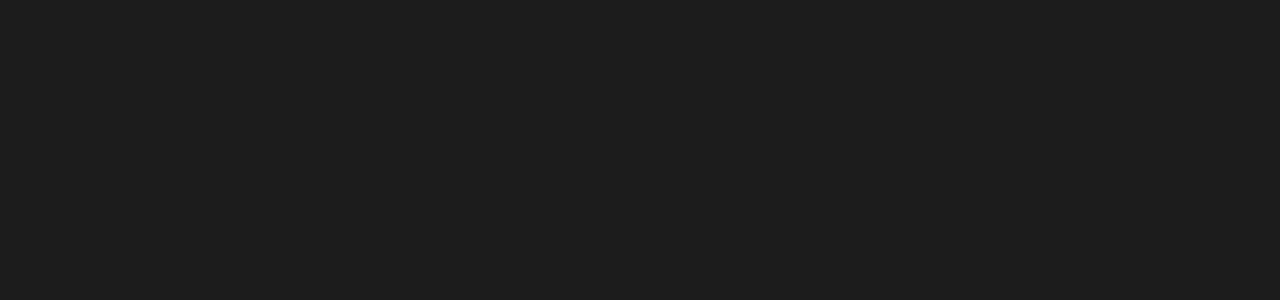
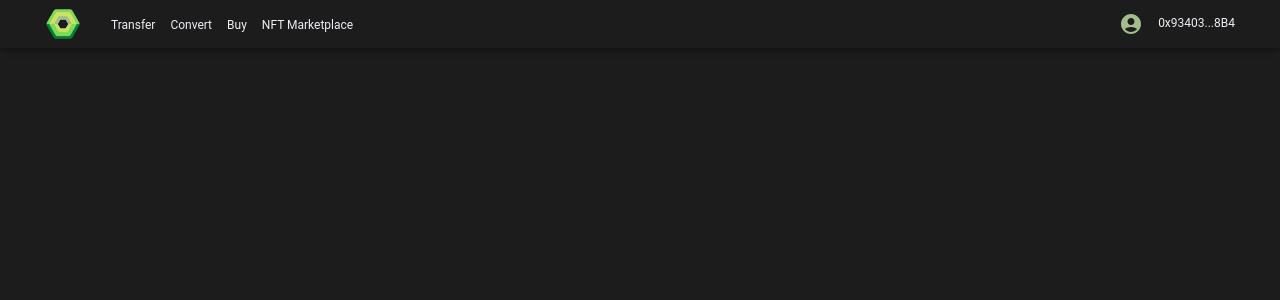
Before and after one commit to nyxfor13days/ctcoin-portal, a React (Create React App) app: page /dashboard in a window 1280 px wide. Before the commit this address had no page. Shown: the top 300 px of the page. Built offline with nearby package versions, Linux system fonts and the light colour scheme.

Commit message:
created dahsboard header

```diff
--- a/src/App.js
+++ b/src/App.js
@@ -1,9 +1,10 @@
+import React from 'react';
 import { CssBaseline, ThemeProvider } from '@mui/material';
-import React from 'react';
 import { BrowserRouter, Route, Routes } from 'react-router-dom';
 import { theme } from './theme';
 
 import Home from './pages/Home';
+import Dashboard from './pages/Dashboard';
 
 const App = () => {
 	return (
@@ -12,6 +13,14 @@ const App = () => {
 				<CssBaseline />
 				<Routes>
 					<Route path='/' element={<Home />} />
+					<Route path='/dashboard' element={<Dashboard />} />
+					<Route path='/transfer' element={<div>transfer</div>} />
+					<Route path='/convert' element={<div>convert</div>} />
+					<Route path='/buy' element={<div>buy</div>} />
+					<Route
+						path='/nft-marketplace'
+						element={<div>nft-marketplace</div>}
+					/>
 				</Routes>
 			</ThemeProvider>
 		</BrowserRouter>
--- /dev/null
+++ b/src/components/Header.js
@@ -0,0 +1,167 @@
+import React, { useState } from 'react';
+import styled from 'styled-components';
+import {
+	AppBar,
+	Toolbar,
+	Grid,
+	Stack,
+	IconButton,
+	Typography,
+	Menu,
+	MenuItem,
+	ListItemIcon,
+	ListItemText,
+	Divider,
+} from '@mui/material';
+import {
+	AccountCircleRounded,
+	AccountBalanceWalletRounded,
+	LogoutRounded,
+	CellTowerRounded,
+} from '@mui/icons-material';
+import { Link } from 'react-router-dom';
+
+const Header = () => {
+	const [anchorEl, setAnchorEl] = useState(null);
+	const open = Boolean(anchorEl);
+	const handleClick = (event) => {
+		setAnchorEl(event.currentTarget);
+	};
+	const handleClose = () => {
+		setAnchorEl(null);
+	};
+
+	return (
+		<AppBar position='fixed' color='transparent'>
+			<Toolbar variant='dense'>
+				<Grid
+					container
+					direction='row'
+					justifyContent='space-between'
+					alignItems='center'>
+					<Grid item xs={6}>
+						<Stack
+							direction='row'
+							justifyContent='flex-start'
+							alignItems='center'
+							spacing={2}>
+							<Logo
+								alt='Logo'
+								src={
+									process.env.PUBLIC_URL +
+									'/assets/images/logo.png'
+								}
+							/>
+
+							<Stack direction='row' spacing={1}>
+								<Link to='/dashboard'>
+									<Typography variant='caption'>
+										Transfer
+									</Typography>
+								</Link>
+
+								<Link to='/dashboard'>
+									<Typography variant='caption'>
+										Convert
+									</Typography>
+								</Link>
+
+								<Link to='/dashboard'>
+									<Typography variant='caption'>
+										Buy
+									</Typography>
+								</Link>
+
+								<Link to='/dashboard'>
+									<Typography variant='caption'>
+										NFT Marketplace
+									</Typography>
+								</Link>
+							</Stack>
+						</Stack>
+					</Grid>
+
+					<Grid item xs={6}>
+						<Stack
+							direction='row'
+							justifyContent='flex-end'
+							alignItems='center'
+							spacing={0.5}>
+							<IconButton
+								id='menu-button'
+								aria-controls={open ? 'basic-menu' : undefined}
+								aria-haspopup='true'
+								aria-expanded={open ? 'true' : undefined}
+								onClick={handleClick}>
+								<AccountCircleRounded color='primary' />
+							</IconButton>
+
+							<Typography variant='caption'>
+								0x93403...8B4
+							</Typography>
+
+							<Menu
+								id='basic-menu'
+								anchorEl={anchorEl}
+								open={open}
+								onClose={handleClose}>
+								<MenuItem onClick={handleClose}>
+									<ListItemIcon>
+										<AccountBalanceWalletRounded
+											color='primary'
+											fontSize='small'
+										/>
+									</ListItemIcon>
+									<ListItemText></ListItemText>
+									<Typography
+										variant='caption'
+										color='disabled'>
+										0.0 ETH
+									</Typography>
+								</MenuItem>
+
+								<MenuItem onClick={handleClose}>
+									<ListItemIcon>
+										<CellTowerRounded
+											color='primary'
+											fontSize='small'
+										/>
+									</ListItemIcon>
+									<ListItemText></ListItemText>
+									<Typography
+										variant='caption'
+										color='disabled'>
+										Rinkeby Network
+									</Typography>
+								</MenuItem>
+
+								<Divider />
+
+								<MenuItem onClick={handleClose}>
+									<ListItemIcon>
+										<LogoutRounded
+											color='warning'
+											fontSize='small'
+										/>
+									</ListItemIcon>
+									<ListItemText></ListItemText>
+									<Typography
+										variant='caption'
+										color='disabled'>
+										Logout
+									</Typography>
+								</MenuItem>
+							</Menu>
+						</Stack>
+					</Grid>
+				</Grid>
+			</Toolbar>
+		</AppBar>
+	);
+};
+
+export default Header;
+
+const Logo = styled.img`
+	width: 36px;
+`;
--- a/src/index.css
+++ b/src/index.css
@@ -7,3 +7,13 @@
 	outline: 0;
 	box-sizing: border-box;
 }
+
+a {
+	color: inherit;
+	text-decoration: none;
+	transition: all ease-in-out 300ms;
+}
+
+a:hover {
+	color: limegreen;
+}
--- /dev/null
+++ b/src/pages/Dashboard.js
@@ -0,0 +1,15 @@
+import React from 'react';
+import { Fade, Container } from '@mui/material';
+import Header from '../components/Header';
+
+const Dashboard = () => {
+	return (
+		<Fade in>
+			<Container maxWidth='lg'>
+				<Header />
+			</Container>
+		</Fade>
+	);
+};
+
+export default Dashboard;
--- a/src/pages/Home.js
+++ b/src/pages/Home.js
@@ -1,4 +1,6 @@
 import React from 'react';
+import { useNavigate } from 'react-router-dom';
+import styled from 'styled-components';
 import {
 	Fade,
 	Container,
@@ -11,9 +13,9 @@ import {
 	useMediaQuery,
 	useTheme,
 } from '@mui/material';
-import styled from 'styled-components';
 
 const Home = () => {
+	let navigate = useNavigate();
 	return (
 		<Container maxWidth='md'>
 			<Fade in>
@@ -39,6 +41,9 @@ const Home = () => {
 								alignItems='center'
 								spacing={1}>
 								<Grid item>
+									<Stack
+										justifyContent='center'
+										alignItems='center'>
 										<Logo
 											alt='Logo'
 											src={
@@ -46,6 +51,7 @@ const Home = () => {
 												'/assets/images/logo.png'
 											}
 										/>
+									</Stack>
 								</Grid>
 								<Grid item>
 									<Typography
@@ -90,8 +96,11 @@ const Home = () => {
 											: '300px',
 									}}>
 									<Button
-										variant='outlined'
+										variant='contained'
 										size='small'
+										onClick={() => {
+											navigate('/dashboard');
+										}}
 										startIcon={
 											<WalletIcon
 												alt='metamask connect wallet'
@@ -104,7 +113,7 @@ const Home = () => {
 										Connect To Metamask
 									</Button>
 									<Button
-										variant='outlined'
+										variant='contained'
 										size='small'
 										startIcon={
 											<WalletIcon
```
Lines whose indentation alone changed are shown as unchanged.
